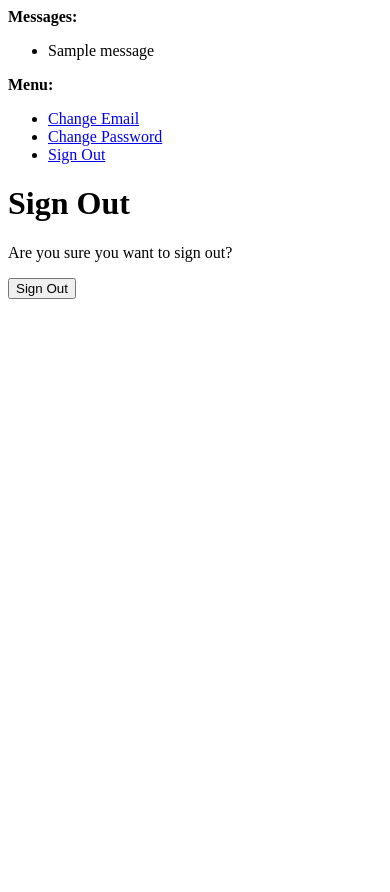
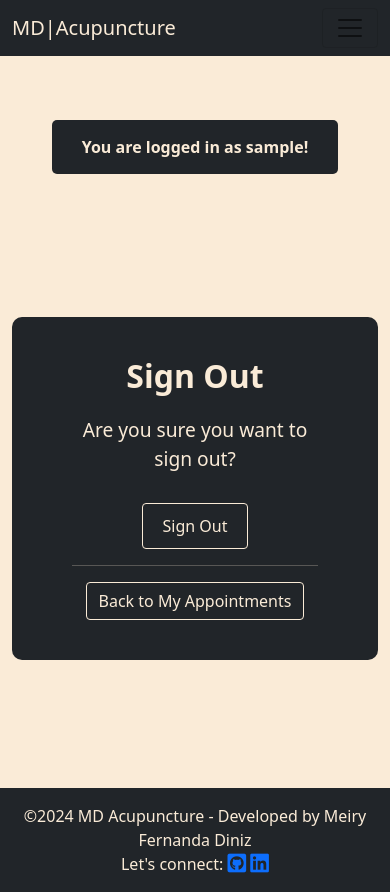
Before and after one commit to MeiryDiniz/md-acupuncture, a Django app: page /accounts/logout/ in a window 390 px wide. Before the commit the page ends 299 px from the top, so only its background shows below. Run offline with Django 5.2, Linux system fonts and the light colour scheme; a user stored in the database is signed in; tables that the repository leaves empty hold one stand-in row (values such as "Sample post"); one stand-in notice (Sample message) is shown; some libraries are stand-ins or nearby versions.

Commit message:
Have style set up for templates.

```diff
--- a/static/css/style.css
+++ b/static/css/style.css
@@ -10,7 +10,7 @@
 .btn-primary {
    color: antiquewhite;
    background-color: #212529;
-   border-color: #212529;
+   border-color: antiquewhite;
 }
 
 .btn-primary:hover {
@@ -54,3 +54,55 @@ main {
    text-align: center;
    margin: 10px 0;
 }
+
+/* Full-page container for centering logout content */
+.logout-container {
+   display: flex;
+   justify-content: center; /* Center horizontally */
+   align-items: center;     /* Center vertically */
+   height: 100vh;           /* Full height of the viewport */
+   background-color: antiquewhite; /* App background color */
+}
+
+/* Content box styling for logout page */
+.logout-content {
+   text-align: center;      /* Center the text */
+   background-color: #212529; /* Dark background */
+   color: antiquewhite;            /* White text */
+   padding: 40px 60px;      /* Padding around the content */
+   border-radius: 10px;     /* Rounded corners */
+   width: 100%;             /* Full width */
+   max-width: 400px;        /* Limit max width */
+}
+
+/* Header for logout page */
+.logout-content h1 {
+   font-size: 2rem;
+   font-weight: bold;
+   margin-bottom: 20px;
+}
+
+/* Message style */
+.logout-content p {
+   font-size: 1.2rem;
+   margin-bottom: 30px;
+}
+
+/* Button style for logout page */
+.logout-actions .btn {
+   background-color: #212529;
+   color: antiquewhite;
+   border-color: antiquewhite;
+   padding: 10px 20px;
+   font-size: 1rem;
+   /* border-radius: 5px; */
+
+
+}
+
+/* Button hover effect */
+.logout-actions .btn:hover {
+   background-color: antiquewhite;
+   color: #212529;
+   border-color: antiquewhite;   /* Darker color on hover */
+}
--- a/templates/account/logout.html
+++ b/templates/account/logout.html
@@ -1,25 +1,27 @@
-{% extends "account/base_manage.html" %}
-{% load allauth i18n %}
+{% extends 'base.html' %}
+{% load i18n %}
+{% load static %}
+{% load crispy_forms_tags %}
 {% block head_title %}
     {% trans "Sign Out" %}
 {% endblock head_title %}
+
 {% block content %}
-    {% element h1 %}
-        {% trans "Sign Out" %}
-    {% endelement %}
-    {% element p %}
-        {% trans 'Are you sure you want to sign out?' %}
-    {% endelement %}
-    {% url 'account_logout' as action_url %}
-    {% element form method="post" action=action_url no_visible_fields=True %}
-        {% slot body %}
+<div class="logout-container">
+    <div class="logout-content">
+        <h1>{% trans "Sign Out" %}</h1>
+        <p>{% trans 'Are you sure you want to sign out?' %}</p>
+        <form method="post" action="{% url 'account_logout' %}">
             {% csrf_token %}
             {{ redirect_field }}
-        {% endslot %}
-        {% slot actions %}
-            {% element button type="submit" %}
-                {% trans 'Sign Out' %}
-            {% endelement %}
-        {% endslot %}
-    {% endelement %}
-{% endblock content %}
+            <div class="logout-actions">
+                <button type="submit" class="btn">
+                    {% trans 'Sign Out' %}
+                </button>
+            </div>
+        </form>
+        <hr>
+        <button class="btn btn-primary" id="back-appointments-btn" data-url="{% url 'patients_page' %}">Back to My Appointments</button>
+    </div>
+</div>
+{% endblock %}
--- a/templates/base.html
+++ b/templates/base.html
@@ -39,10 +39,6 @@
             </button>
             <div class="collapse navbar-collapse" id="navbarNav">
                 <ul class="navbar-nav">
-                    <!-- <li class="nav-item">
-                        <a class="nav-link {% if request.path == home_url %}active{% endif %}" aria-current="page"
-                            href="{{ home_url }}">Home</a>
-                    </li> -->
                     {% if user.is_authenticated %}
                     <li class="nav-item">
                         <a class="nav-link logo" aria-current="page"
@@ -71,28 +67,19 @@
     </nav>
 
     <div class="container mt-5">
-        <div class="row">
-            <div class="col-md-8 offset-md-2">
-                {% for message in messages %}
-                <div class="alert {{ message.tags }} alert-dismissible
-          fade show" id="msg" role="alert">
-                    {{ message | safe }}
-                    <button type="button" class="btn-close" data-bs-dismiss="alert" aria-label="Close"></button>
-                </div>
-                {% endfor %}
-            </div>
-        </div>
         <main>
             {% if user.is_authenticated %}
-            <p class="text-end m-3 custom-text">You are logged in as {{ user }}!</p>
+                <p class="text-end m-3 custom-text">You are logged in as {{ user }}!</p>
             {% else %}
-            <p class="text-end m-3 custom-text">You are not logged in!</p>
+                <p class="text-end m-3 custom-text">You are not logged in!</p>
             {% endif %}
+
             {% block content %}
             <!-- Content Goes here -->
             {% endblock content %}
         </main>
     </div>
+
     <footer class="bg-dark text-center">
         <div class="container py-3">
             <p class="m-0 text-center custom-text-color">&copy;2024 MD Acupuncture - Developed by Meiry Fernanda Diniz</p>
@@ -109,8 +96,5 @@
         </script>
 
     {% block extras %}
-
     {% endblock %}
 </body>
-
-</html>
```
